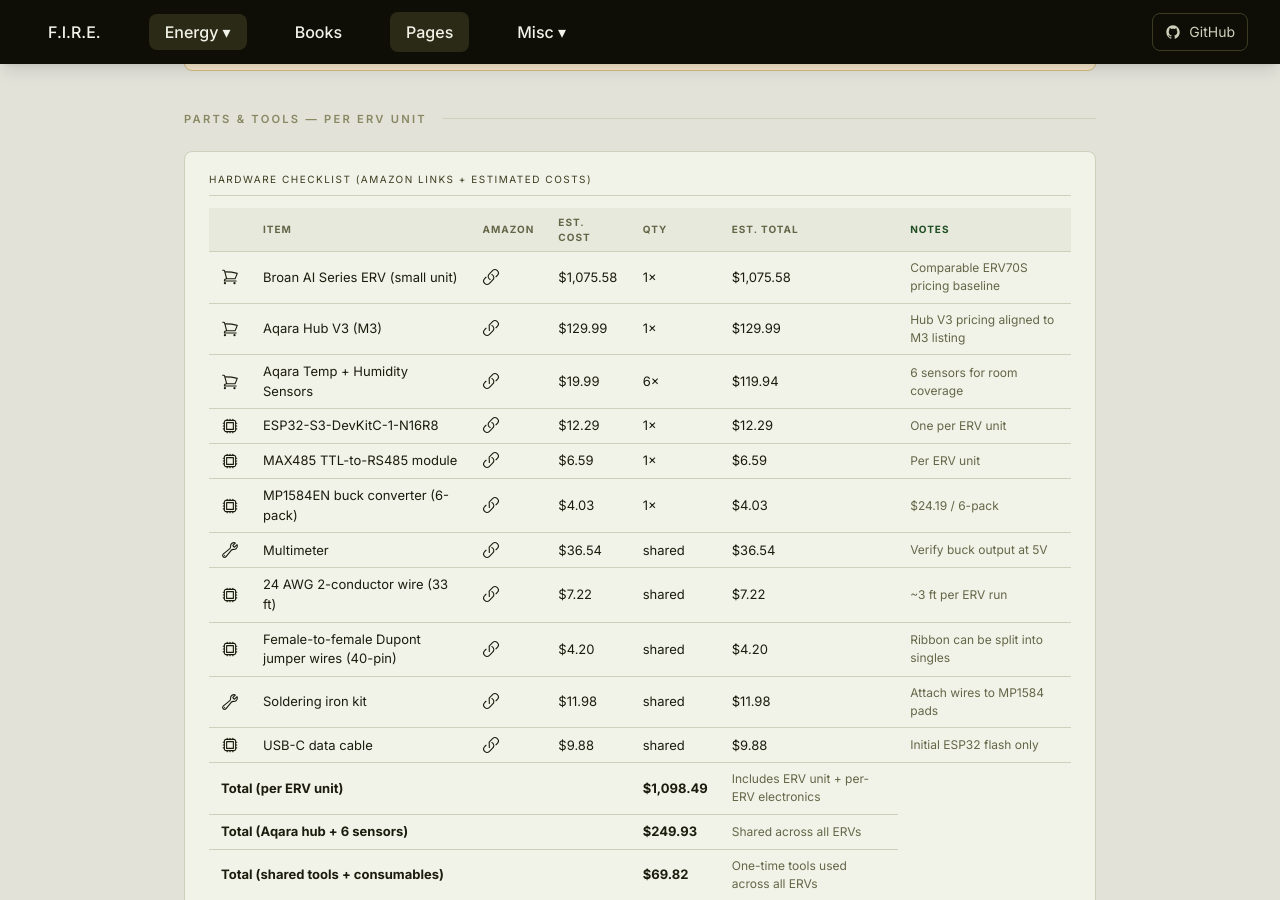
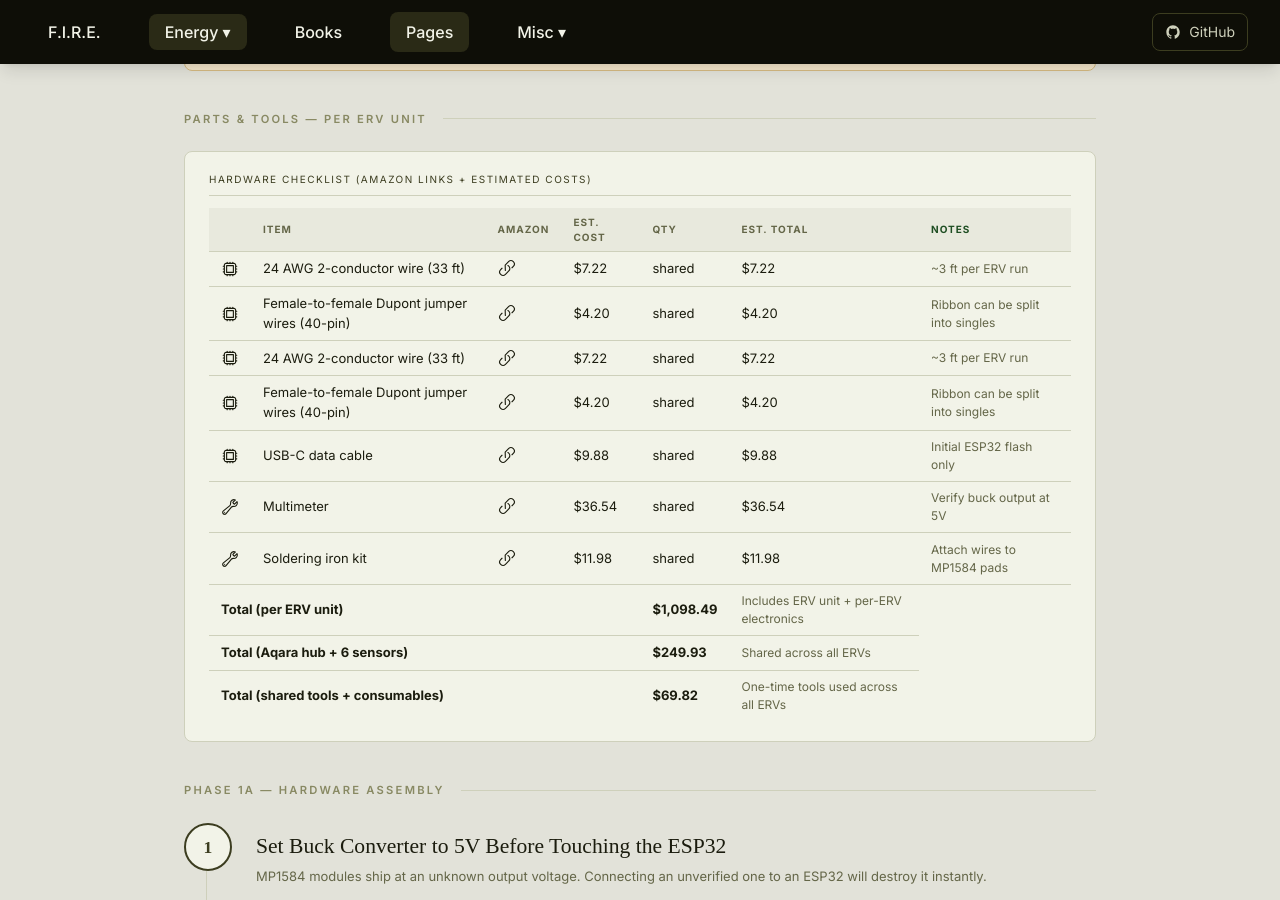
Before and after one commit to techmore/techmore.github.io, a Jekyll site: the page built from pages/phase1_erv_guide.html, in a window 1280 px wide and 900 px high, scrolled down 1124 px. Built offline with Jekyll 4.4.1, drawn with Linux system fonts in a browser that asks for light colours; nearby versions of some CDN libraries; some web fonts are replaced.

Commit message:
Move multimeter to bottom with soldering kit

```diff
--- a/pages/phase1_erv_guide.html
+++ b/pages/phase1_erv_guide.html
@@ -217,53 +217,19 @@ title: Phase 1 — ERV Integration, Monitoring & Weather Automation - Techmore
         <tr>
           <td>
             <svg xmlns="http://www.w3.org/2000/svg" fill="none" viewBox="0 0 24 24" stroke-width="1.5" stroke="currentColor" style="width:18px;height:18px;display:block;">
-              <path stroke-linecap="round" stroke-linejoin="round" d="M2.25 3h1.386c.51 0 .955.343 1.087.835l.383 1.437M7.5 14.25a3 3 0 0 0-3 3h15.75m-12.75-3h11.218c1.121-2.3 2.1-4.684 2.924-7.138a60.114 60.114 0 0 0-16.536-1.84M7.5 14.25 5.106 5.272M6 20.25a.75.75 0 1 1-1.5 0 .75.75 0 0 1 1.5 0Zm12.75 0a.75.75 0 1 1-1.5 0 .75.75 0 0 1 1.5 0Z" />
+              <path stroke-linecap="round" stroke-linejoin="round" d="M8.25 3v1.5M4.5 8.25H3m18 0h-1.5M4.5 12H3m18 0h-1.5m-15 3.75H3m18 0h-1.5M8.25 19.5V21M12 3v1.5m0 15V21m3.75-18v1.5m0 15V21m-9-1.5h10.5a2.25 2.25 0 0 0 2.25-2.25V6.75a2.25 2.25 0 0 0-2.25-2.25H6.75A2.25 2.25 0 0 0 4.5 6.75v10.5a2.25 2.25 0 0 0 2.25 2.25Zm.75-12h9v9h-9v-9Z" />
             </svg>
           </td>
-          <td>Broan AI Series ERV (small unit)</td>
-          <td><a href="https://www.amazon.com/s?k=Broan+ERV70S+Energy+Recovery+Ventilator" target="_blank" rel="noopener" aria-label="Search Amazon">
-            <svg xmlns="http://www.w3.org/2000/svg" fill="none" viewBox="0 0 24 24" stroke-width="1.5" stroke="currentColor" style="width:18px;height:18px;display:inline-block;vertical-align:-4px;margin-right:6px;">
-              <path stroke-linecap="round" stroke-linejoin="round" d="M13.19 8.688a4.5 4.5 0 0 1 1.242 7.244l-4.5 4.5a4.5 4.5 0 0 1-6.364-6.364l1.757-1.757m13.35-.622 1.757-1.757a4.5 4.5 0 0 0-6.364-6.364l-4.5 4.5a4.5 4.5 0 0 0 1.242 7.244" />
-            </svg>
-</a></td>
-          <td>$1,075.58</td>
-          <td>1×</td>
-          <td>$1,075.58</td>
-          <td class="note">Comparable ERV70S pricing baseline</td>
-        </tr>
-        <tr>
-          <td>
-            <svg xmlns="http://www.w3.org/2000/svg" fill="none" viewBox="0 0 24 24" stroke-width="1.5" stroke="currentColor" style="width:18px;height:18px;display:block;">
-              <path stroke-linecap="round" stroke-linejoin="round" d="M2.25 3h1.386c.51 0 .955.343 1.087.835l.383 1.437M7.5 14.25a3 3 0 0 0-3 3h15.75m-12.75-3h11.218c1.121-2.3 2.1-4.684 2.924-7.138a60.114 60.114 0 0 0-16.536-1.84M7.5 14.25 5.106 5.272M6 20.25a.75.75 0 1 1-1.5 0 .75.75 0 0 1 1.5 0Zm12.75 0a.75.75 0 1 1-1.5 0 .75.75 0 0 1 1.5 0Z" />
-            </svg>
-          </td>
-          <td>Aqara Hub V3 (M3)</td>
-          <td><a href="https://www.amazon.com/s?k=Aqara+Hub+V3" target="_blank" rel="noopener" aria-label="Search Amazon">
+          <td>24 AWG 2-conductor wire (33 ft)</td>
+          <td><a href="https://www.amazon.com/s?k=24+AWG+2+conductor+wire" target="_blank" rel="noopener" aria-label="Search Amazon">
             <svg xmlns="http://www.w3.org/2000/svg" fill="none" viewBox="0 0 24 24" stroke-width="1.5" stroke="currentColor" style="width:18px;height:18px;display:inline-block;vertical-align:-4px;margin-right:6px;">
               <path stroke-linecap="round" stroke-linejoin="round" d="M13.19 8.688a4.5 4.5 0 0 1 1.242 7.244l-4.5 4.5a4.5 4.5 0 0 1-6.364-6.364l1.757-1.757m13.35-.622 1.757-1.757a4.5 4.5 0 0 0-6.364-6.364l-4.5 4.5a4.5 0 0 0 1.242 7.244" />
             </svg>
 </a></td>
-          <td>$129.99</td>
-          <td>1×</td>
-          <td>$129.99</td>
-          <td class="note">Hub V3 pricing aligned to M3 listing</td>
-        </tr>
-        <tr>
-          <td>
-            <svg xmlns="http://www.w3.org/2000/svg" fill="none" viewBox="0 0 24 24" stroke-width="1.5" stroke="currentColor" style="width:18px;height:18px;display:block;">
-              <path stroke-linecap="round" stroke-linejoin="round" d="M2.25 3h1.386c.51 0 .955.343 1.087.835l.383 1.437M7.5 14.25a3 3 0 0 0-3 3h15.75m-12.75-3h11.218c1.121-2.3 2.1-4.684 2.924-7.138a60.114 60.114 0 0 0-16.536-1.84M7.5 14.25 5.106 5.272M6 20.25a.75.75 0 1 1-1.5 0 .75.75 0 0 1 1.5 0Zm12.75 0a.75.75 0 1 1-1.5 0 .75.75 0 0 1 1.5 0Z" />
-            </svg>
-          </td>
-          <td>Aqara Temp + Humidity Sensors</td>
-          <td><a href="https://www.amazon.com/s?k=Aqara+temperature+humidity+sensor" target="_blank" rel="noopener" aria-label="Search Amazon">
-            <svg xmlns="http://www.w3.org/2000/svg" fill="none" viewBox="0 0 24 24" stroke-width="1.5" stroke="currentColor" style="width:18px;height:18px;display:inline-block;vertical-align:-4px;margin-right:6px;">
-              <path stroke-linecap="round" stroke-linejoin="round" d="M13.19 8.688a4.5 4.5 0 0 1 1.242 7.244l-4.5 4.5a4.5 4.5 0 0 1-6.364-6.364l1.757-1.757m13.35-.622 1.757-1.757a4.5 4.5 0 0 0-6.364-6.364l-4.5 4.5a4.5 0 0 0 1.242 7.244" />
-            </svg>
-</a></td>
-          <td>$19.99</td>
-          <td>6×</td>
-          <td>$119.94</td>
-          <td class="note">6 sensors for room coverage</td>
+          <td>$7.22</td>
+          <td>shared</td>
+          <td>$7.22</td>
+          <td class="note">~3 ft per ERV run</td>
         </tr>
         <tr>
           <td>
@@ -271,68 +237,16 @@ title: Phase 1 — ERV Integration, Monitoring & Weather Automation - Techmore
               <path stroke-linecap="round" stroke-linejoin="round" d="M8.25 3v1.5M4.5 8.25H3m18 0h-1.5M4.5 12H3m18 0h-1.5m-15 3.75H3m18 0h-1.5M8.25 19.5V21M12 3v1.5m0 15V21m3.75-18v1.5m0 15V21m-9-1.5h10.5a2.25 2.25 0 0 0 2.25-2.25V6.75a2.25 2.25 0 0 0-2.25-2.25H6.75A2.25 2.25 0 0 0 4.5 6.75v10.5a2.25 2.25 0 0 0 2.25 2.25Zm.75-12h9v9h-9v-9Z" />
             </svg>
           </td>
-          <td>ESP32-S3-DevKitC-1-N16R8</td>
-          <td><a href="https://www.amazon.com/s?k=ESP32-S3-DevKitC-1-N16R8" target="_blank" rel="noopener" aria-label="Search Amazon">
-            <svg xmlns="http://www.w3.org/2000/svg" fill="none" viewBox="0 0 24 24" stroke-width="1.5" stroke="currentColor" style="width:18px;height:18px;display:inline-block;vertical-align:-4px;margin-right:6px;">
-              <path stroke-linecap="round" stroke-linejoin="round" d="M13.19 8.688a4.5 4.5 0 0 1 1.242 7.244l-4.5 4.5a4.5 4.5 0 0 1-6.364-6.364l1.757-1.757m13.35-.622 1.757-1.757a4.5 4.5 0 0 0-6.364-6.364l-4.5 4.5a4.5 4.5 0 0 0 1.242 7.244" />
-            </svg>
-</a></td>
-          <td>$12.29</td>
-          <td>1×</td>
-          <td>$12.29</td>
-          <td class="note">One per ERV unit</td>
-        </tr>
-        <tr>
-          <td>
-            <svg xmlns="http://www.w3.org/2000/svg" fill="none" viewBox="0 0 24 24" stroke-width="1.5" stroke="currentColor" style="width:18px;height:18px;display:block;">
-              <path stroke-linecap="round" stroke-linejoin="round" d="M8.25 3v1.5M4.5 8.25H3m18 0h-1.5M4.5 12H3m18 0h-1.5m-15 3.75H3m18 0h-1.5M8.25 19.5V21M12 3v1.5m0 15V21m3.75-18v1.5m0 15V21m-9-1.5h10.5a2.25 2.25 0 0 0 2.25-2.25V6.75a2.25 2.25 0 0 0-2.25-2.25H6.75A2.25 2.25 0 0 0 4.5 6.75v10.5a2.25 2.25 0 0 0 2.25 2.25Zm.75-12h9v9h-9v-9Z" />
-            </svg>
-          </td>
-          <td>MAX485 TTL-to-RS485 module</td>
-          <td><a href="https://www.amazon.com/s?k=MAX485+RS485+module" target="_blank" rel="noopener" aria-label="Search Amazon">
+          <td>Female-to-female Dupont jumper wires (40-pin)</td>
+          <td><a href="https://www.amazon.com/s?k=female+to+female+dupont+jumper+wires+40+pin" target="_blank" rel="noopener" aria-label="Search Amazon">
             <svg xmlns="http://www.w3.org/2000/svg" fill="none" viewBox="0 0 24 24" stroke-width="1.5" stroke="currentColor" style="width:18px;height:18px;display:inline-block;vertical-align:-4px;margin-right:6px;">
               <path stroke-linecap="round" stroke-linejoin="round" d="M13.19 8.688a4.5 4.5 0 0 1 1.242 7.244l-4.5 4.5a4.5 4.5 0 0 1-6.364-6.364l1.757-1.757m13.35-.622 1.757-1.757a4.5 4.5 0 0 0-6.364-6.364l-4.5 4.5a4.5 0 0 0 1.242 7.244" />
             </svg>
 </a></td>
-          <td>$6.59</td>
-          <td>1×</td>
-          <td>$6.59</td>
-          <td class="note">Per ERV unit</td>
-        </tr>
-        <tr>
-          <td>
-            <svg xmlns="http://www.w3.org/2000/svg" fill="none" viewBox="0 0 24 24" stroke-width="1.5" stroke="currentColor" style="width:18px;height:18px;display:block;">
-              <path stroke-linecap="round" stroke-linejoin="round" d="M8.25 3v1.5M4.5 8.25H3m18 0h-1.5M4.5 12H3m18 0h-1.5m-15 3.75H3m18 0h-1.5M8.25 19.5V21M12 3v1.5m0 15V21m3.75-18v1.5m0 15V21m-9-1.5h10.5a2.25 2.25 0 0 0 2.25-2.25V6.75a2.25 2.25 0 0 0-2.25-2.25H6.75A2.25 2.25 0 0 0 4.5 6.75v10.5a2.25 2.25 0 0 0 2.25 2.25Zm.75-12h9v9h-9v-9Z" />
-            </svg>
-          </td>
-          <td>MP1584EN buck converter (6-pack)</td>
-          <td><a href="https://www.amazon.com/s?k=MP1584EN+buck+converter" target="_blank" rel="noopener" aria-label="Search Amazon">
-            <svg xmlns="http://www.w3.org/2000/svg" fill="none" viewBox="0 0 24 24" stroke-width="1.5" stroke="currentColor" style="width:18px;height:18px;display:inline-block;vertical-align:-4px;margin-right:6px;">
-              <path stroke-linecap="round" stroke-linejoin="round" d="M13.19 8.688a4.5 4.5 0 0 1 1.242 7.244l-4.5 4.5a4.5 4.5 0 0 1-6.364-6.364l1.757-1.757m13.35-.622 1.757-1.757a4.5 4.5 0 0 0-6.364-6.364l-4.5 4.5a4.5 0 0 0 1.242 7.244" />
-            </svg>
-</a></td>
-          <td>$4.03</td>
-          <td>1×</td>
-          <td>$4.03</td>
-          <td class="note">$24.19 / 6-pack</td>
-        </tr>
-        <tr>
-          <td>
-            <svg xmlns="http://www.w3.org/2000/svg" fill="none" viewBox="0 0 24 24" stroke-width="1.5" stroke="currentColor" style="width:18px;height:18px;display:block;">
-              <path stroke-linecap="round" stroke-linejoin="round" d="M21.75 6.75a4.5 4.5 0 0 1-4.884 4.484c-1.076-.091-2.264.071-2.95.904l-7.152 8.684a2.548 2.548 0 1 1-3.586-3.586l8.684-7.152c.833-.686.995-1.874.904-2.95a4.5 4.5 0 0 1 6.336-4.486l-3.276 3.276a3.004 3.004 0 0 0 2.25 2.25l3.276-3.276c.256.565.398 1.192.398 1.852Z" />
-              <path stroke-linecap="round" stroke-linejoin="round" d="M4.867 19.125h.008v.008h-.008v-.008Z" />
-            </svg>
-          </td>
-          <td>Multimeter</td>
-          <td><a href="https://www.amazon.com/s?k=AstroAI+digital+multimeter" target="_blank" rel="noopener" aria-label="Search Amazon">
-            <svg xmlns="http://www.w3.org/2000/svg" fill="none" viewBox="0 0 24 24" stroke-width="1.5" stroke="currentColor" style="width:18px;height:18px;display:inline-block;vertical-align:-4px;margin-right:6px;">
-              <path stroke-linecap="round" stroke-linejoin="round" d="M13.19 8.688a4.5 4.5 0 0 1 1.242 7.244l-4.5 4.5a4.5 4.5 0 0 1-6.364-6.364l1.757-1.757m13.35-.622 1.757-1.757a4.5 4.5 0 0 0-6.364-6.364l-4.5 4.5a4.5 0 0 0 1.242 7.244" />
-            </svg>
-</a></td>
-          <td>$36.54</td>
+          <td>$4.20</td>
           <td>shared</td>
-          <td>$36.54</td>
-          <td class="note">Verify buck output at 5V</td>
+          <td>$4.20</td>
+          <td class="note">Ribbon can be split into singles</td>
         </tr>
         <tr>
           <td>
@@ -371,6 +285,41 @@ title: Phase 1 — ERV Integration, Monitoring & Weather Automation - Techmore
         <tr>
           <td>
             <svg xmlns="http://www.w3.org/2000/svg" fill="none" viewBox="0 0 24 24" stroke-width="1.5" stroke="currentColor" style="width:18px;height:18px;display:block;">
+              <path stroke-linecap="round" stroke-linejoin="round" d="M8.25 3v1.5M4.5 8.25H3m18 0h-1.5M4.5 12H3m18 0h-1.5m-15 3.75H3m18 0h-1.5M8.25 19.5V21M12 3v1.5m0 15V21m3.75-18v1.5m0 15V21m-9-1.5h10.5a2.25 2.25 0 0 0 2.25-2.25V6.75a2.25 2.25 0 0 0-2.25-2.25H6.75A2.25 2.25 0 0 0 4.5 6.75v10.5a2.25 2.25 0 0 0 2.25 2.25Zm.75-12h9v9h-9v-9Z" />
+            </svg>
+          </td>
+          <td>USB-C data cable</td>
+          <td><a href="https://www.amazon.com/s?k=USB-C+data+cable+3ft" target="_blank" rel="noopener" aria-label="Search Amazon">
+            <svg xmlns="http://www.w3.org/2000/svg" fill="none" viewBox="0 0 24 24" stroke-width="1.5" stroke="currentColor" style="width:18px;height:18px;display:inline-block;vertical-align:-4px;margin-right:6px;">
+              <path stroke-linecap="round" stroke-linejoin="round" d="M13.19 8.688a4.5 4.5 0 0 1 1.242 7.244l-4.5 4.5a4.5 4.5 0 0 1-6.364-6.364l1.757-1.757m13.35-.622 1.757-1.757a4.5 4.5 0 0 0-6.364-6.364l-4.5 4.5a4.5 0 0 0 1.242 7.244" />
+            </svg>
+</a></td>
+          <td>$9.88</td>
+          <td>shared</td>
+          <td>$9.88</td>
+          <td class="note">Initial ESP32 flash only</td>
+        </tr>
+        <tr>
+          <td>
+            <svg xmlns="http://www.w3.org/2000/svg" fill="none" viewBox="0 0 24 24" stroke-width="1.5" stroke="currentColor" style="width:18px;height:18px;display:block;">
+              <path stroke-linecap="round" stroke-linejoin="round" d="M21.75 6.75a4.5 4.5 0 0 1-4.884 4.484c-1.076-.091-2.264.071-2.95.904l-7.152 8.684a2.548 2.548 0 1 1-3.586-3.586l8.684-7.152c.833-.686.995-1.874.904-2.95a4.5 4.5 0 0 1 6.336-4.486l-3.276 3.276a3.004 3.004 0 0 0 2.25 2.25l3.276-3.276c.256.565.398 1.192.398 1.852Z" />
+              <path stroke-linecap="round" stroke-linejoin="round" d="M4.867 19.125h.008v.008h-.008v-.008Z" />
+            </svg>
+          </td>
+          <td>Multimeter</td>
+          <td><a href="https://www.amazon.com/s?k=AstroAI+digital+multimeter" target="_blank" rel="noopener" aria-label="Search Amazon">
+            <svg xmlns="http://www.w3.org/2000/svg" fill="none" viewBox="0 0 24 24" stroke-width="1.5" stroke="currentColor" style="width:18px;height:18px;display:inline-block;vertical-align:-4px;margin-right:6px;">
+              <path stroke-linecap="round" stroke-linejoin="round" d="M13.19 8.688a4.5 4.5 0 0 1 1.242 7.244l-4.5 4.5a4.5 4.5 0 0 1-6.364-6.364l1.757-1.757m13.35-.622 1.757-1.757a4.5 4.5 0 0 0-6.364-6.364l-4.5 4.5a4.5 0 0 0 1.242 7.244" />
+            </svg>
+</a></td>
+          <td>$36.54</td>
+          <td>shared</td>
+          <td>$36.54</td>
+          <td class="note">Verify buck output at 5V</td>
+        </tr>
+        <tr>
+          <td>
+            <svg xmlns="http://www.w3.org/2000/svg" fill="none" viewBox="0 0 24 24" stroke-width="1.5" stroke="currentColor" style="width:18px;height:18px;display:block;">
               <path stroke-linecap="round" stroke-linejoin="round" d="M21.75 6.75a4.5 4.5 0 0 1-4.884 4.484c-1.076-.091-2.264.071-2.95.904l-7.152 8.684a2.548 2.548 0 1 1-3.586-3.586l8.684-7.152c.833-.686.995-1.874.904-2.95a4.5 4.5 0 0 1 6.336-4.486l-3.276 3.276a3.004 3.004 0 0 0 2.25 2.25l3.276-3.276c.256.565.398 1.192.398 1.852Z" />
               <path stroke-linecap="round" stroke-linejoin="round" d="M4.867 19.125h.008v.008h-.008v-.008Z" />
             </svg>
@@ -385,23 +334,6 @@ title: Phase 1 — ERV Integration, Monitoring & Weather Automation - Techmore
           <td>shared</td>
           <td>$11.98</td>
           <td class="note">Attach wires to MP1584 pads</td>
-        </tr>
-        <tr>
-          <td>
-            <svg xmlns="http://www.w3.org/2000/svg" fill="none" viewBox="0 0 24 24" stroke-width="1.5" stroke="currentColor" style="width:18px;height:18px;display:block;">
-              <path stroke-linecap="round" stroke-linejoin="round" d="M8.25 3v1.5M4.5 8.25H3m18 0h-1.5M4.5 12H3m18 0h-1.5m-15 3.75H3m18 0h-1.5M8.25 19.5V21M12 3v1.5m0 15V21m3.75-18v1.5m0 15V21m-9-1.5h10.5a2.25 2.25 0 0 0 2.25-2.25V6.75a2.25 2.25 0 0 0-2.25-2.25H6.75A2.25 2.25 0 0 0 4.5 6.75v10.5a2.25 2.25 0 0 0 2.25 2.25Zm.75-12h9v9h-9v-9Z" />
-            </svg>
-          </td>
-          <td>USB-C data cable</td>
-          <td><a href="https://www.amazon.com/s?k=USB-C+data+cable+3ft" target="_blank" rel="noopener" aria-label="Search Amazon">
-            <svg xmlns="http://www.w3.org/2000/svg" fill="none" viewBox="0 0 24 24" stroke-width="1.5" stroke="currentColor" style="width:18px;height:18px;display:inline-block;vertical-align:-4px;margin-right:6px;">
-              <path stroke-linecap="round" stroke-linejoin="round" d="M13.19 8.688a4.5 4.5 0 0 1 1.242 7.244l-4.5 4.5a4.5 4.5 0 0 1-6.364-6.364l1.757-1.757m13.35-.622 1.757-1.757a4.5 4.5 0 0 0-6.364-6.364l-4.5 4.5a4.5 0 0 0 1.242 7.244" />
-            </svg>
-</a></td>
-          <td>$9.88</td>
-          <td>shared</td>
-          <td>$9.88</td>
-          <td class="note">Initial ESP32 flash only</td>
         </tr>
         <tr>
           <td colspan="4"><b>Total (per ERV unit)</b></td>
```
